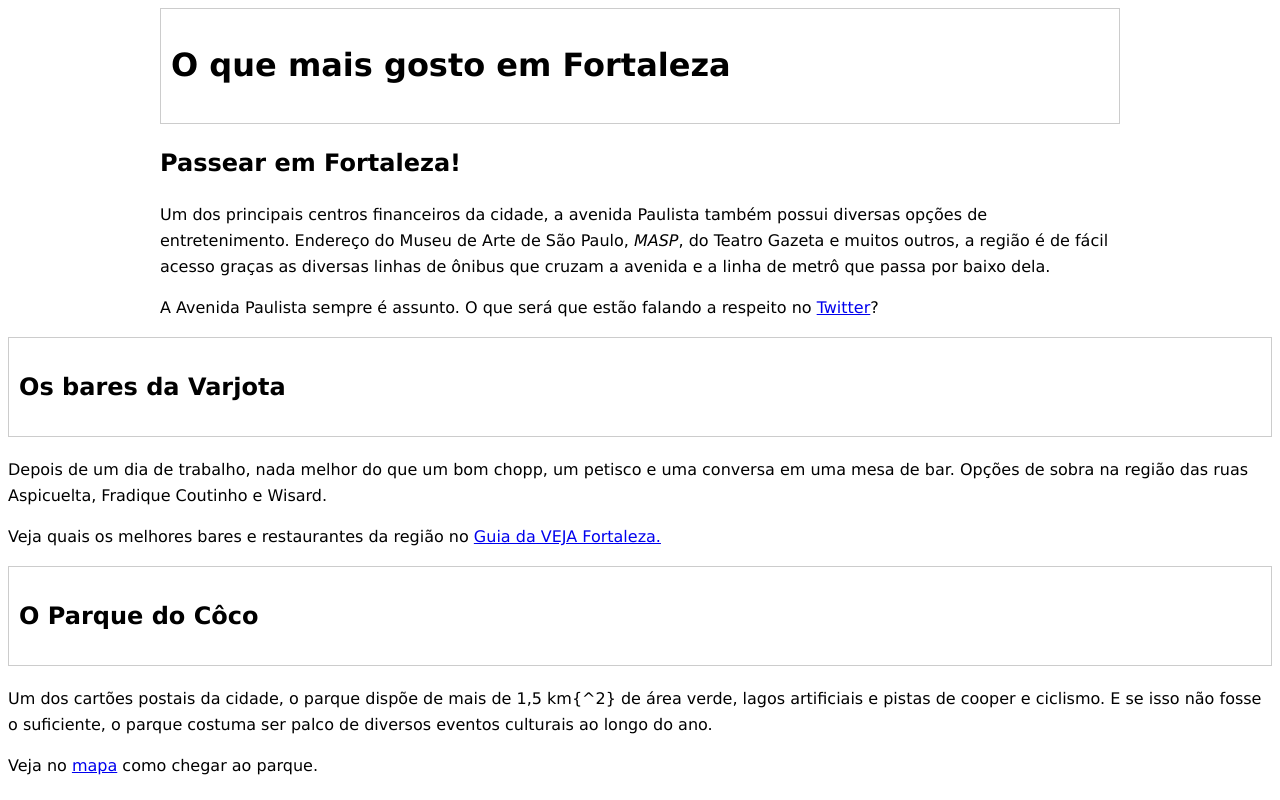
After one commit to AurelioMsFilho/Projeto1, a Django app: template recipes/templates/arquivo.html in a window 1280 px wide. The commit adds this page. Run offline with Django 5.2, Linux system fonts and the light colour scheme; the template is opened without the code that fills it, so the values that code supplies are empty; some libraries are stand-ins or nearby versions.

Commit message:
inserindo html

```diff
--- a/projeto/urls.py
+++ b/projeto/urls.py
@@ -23,4 +23,5 @@ urlpatterns = [
     path('admin/', admin.site.urls),
     path('', include('recipes.urls')),
 
+
 ]
--- /dev/null
+++ b/recipes/templates/arquivo.html
@@ -0,0 +1,65 @@
+<!DOCTYPE html>
+<html lang="pt-BR">
+<head>
+	<meta charset="utf-8">
+	<meta name="viewport" content="width=device-width, initial-scale=1">
+	<title>Trabalhando com animações!</title>
+	<link rel="stylesheet" type="text/css" href="normalize.css">
+	<script src="prefixfree.min.js"></script>
+</head>
+<body>
+	<div class="container">
+		<!-- Todo o corpo de pagina vem aqui -->
+
+
+	<!-- O seu Html vem aqui! -->
+	<div class='place'>
+	<h1>O que mais gosto em Fortaleza</h1>
+	</div>
+	<h2>Passear em Fortaleza! </h2>
+	<p>
+		Um dos principais centros financeiros da cidade, a avenida Paulista
+		também possui diversas opções de entretenimento. Endereço do Museu
+		de Arte de São Paulo, <em>MASP</em>, do Teatro Gazeta e muitos outros,
+		a região é de fácil acesso graças as diversas linhas de ônibus que
+		cruzam a avenida e a linha de metrô que passa por baixo dela.
+	</p>
+	<p>
+		A Avenida Paulista sempre é assunto. O que será que estão falando a
+		respeito no <a href='https://twitter.com/#!/search/Avenida Paulista'
+		target='_blank'>Twitter</a>?
+	</p>
+	</div>
+	<div class='place'>
+	<h2>Os bares da Varjota</h2>
+	</div>
+	<p>
+		Depois de um dia de trabalho, nada melhor do que um bom chopp, um
+		petisco e uma conversa em uma mesa de bar. Opções de sobra na região
+		das ruas Aspicuelta, Fradique Coutinho e Wisard.
+	</p>
+	<p>
+		Veja quais os melhores bares e restaurantes da região no
+		<a href='http://www.tripadvisor.com.br/Attractions-g303293-Activities-c20-t99-Fortaleza_State_of_Ceara.html' target='_blank'>
+		Guia da VEJA Fortaleza.
+	</a>
+	</p>
+	<div class='place'>
+		<h2>O Parque do Côco</h2>
+	</div>
+		<p>
+		Um dos cartões postais da cidade, o parque dispõe de mais de 1,5 km{^2}
+		de área verde, lagos artificiais e pistas de cooper e ciclismo. E se
+		isso não fosse o suficiente, o parque costuma ser palco de diversos
+		eventos culturais ao longo do ano.
+	</p>
+	<p>
+	Veja no <a href='https://www.google.com/maps/d/viewer?mid=1sVo5MJ2blInuF7M2BcH_-cL4W8k&hl=en_US&ll=-3.744795%2C-38.486770000000014&z=17' target='_blank'>mapa</a>
+
+	como chegar ao parque.
+	</p>
+
+	<script src ="jquery.min.js"></script>
+
+</body>
+</html>
--- a/recipes/templates/home.html
+++ b/recipes/templates/home.html
@@ -5,8 +5,12 @@
     <meta  http-equiv =" Compatível com X-UA " content =" IE=edge " >
     <meta  name =" viewport " content =" largura = largura do dispositivo, escala inicial = 1,0 " >
     <title > Receitas </title >
+    <link rel= "icon" href="light8.jpg">
+
 </head >
 <body >
-    <h1> BASE </h1>
+    <h1>Home 1</h1>
+
+
 </body >
 </html>
--- a/recipes/urls.py
+++ b/recipes/urls.py
@@ -6,5 +6,6 @@ urlpatterns = [
     path('sobre/', sobre ),
     path('contato/', contato),
     path('biblioteca/', biblioteca),
-    path('audio_video/', audio_video )
+    path('audio_video/', audio_video ),
+
 ]
--- a/recipes/views.py
+++ b/recipes/views.py
@@ -8,7 +8,7 @@ def home(request):
     return render (request, 'home.html')
 
 def sobre(request):
-    return HttpResponse ('sobre')
+    return render (request,'arquivo.html')
 
 def contato(request):
     return HttpResponse ('contato')
```
Also changed, not shown: recipes/templates/audio.html (+5 -4 lines), recipes/templates/light8.jpg (added), recipes/templates/normalize.css (added).
